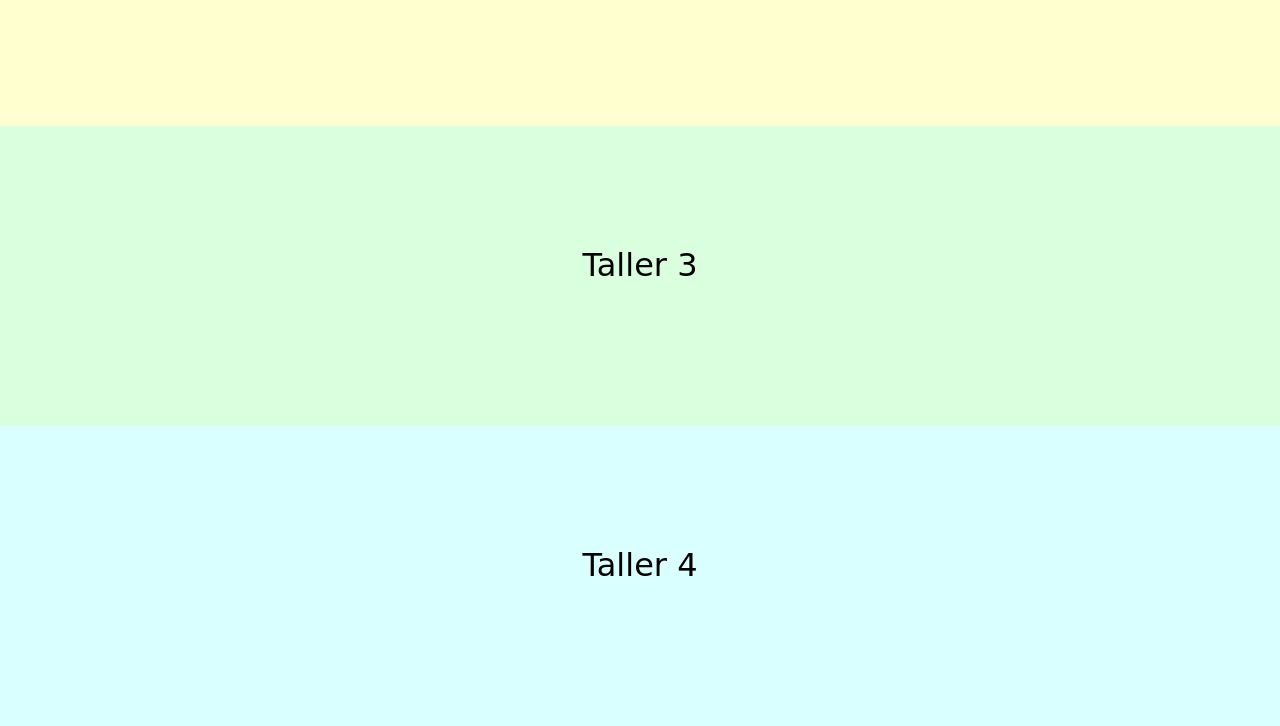
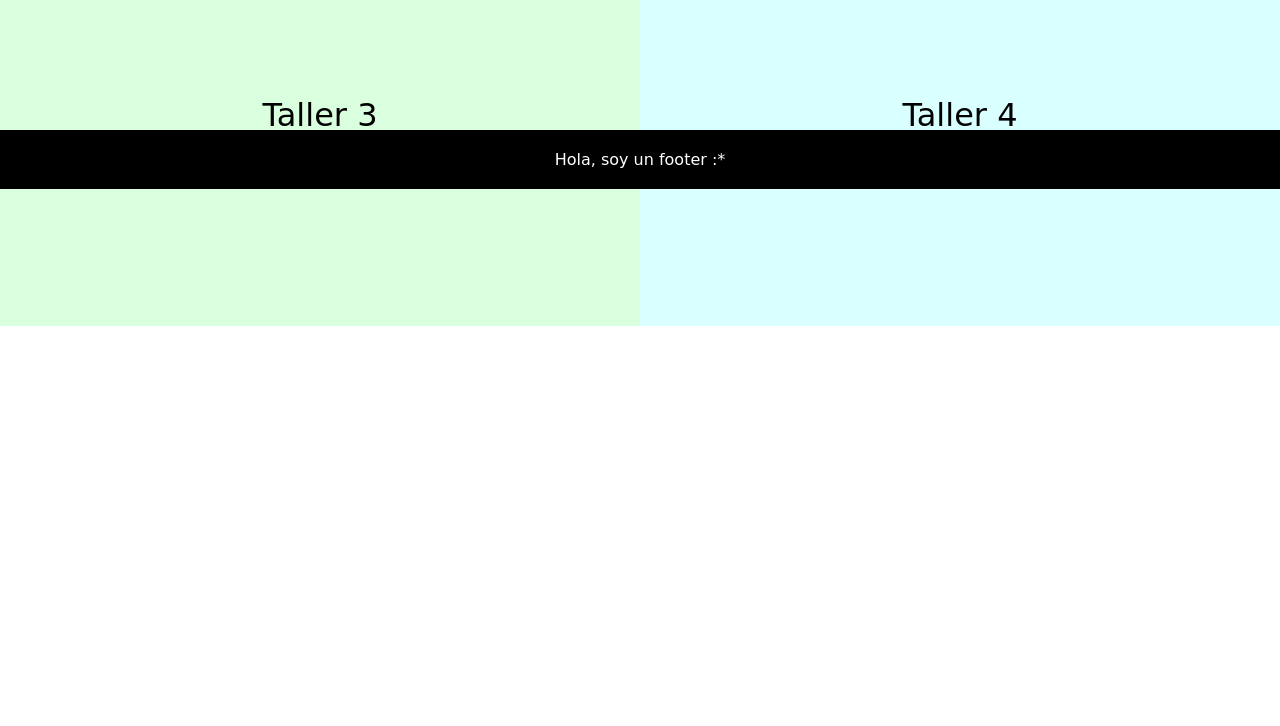
Before and after one commit to Marifelf5/platzi-curso-pactico-javascript, a plain HTML site: page index.html in a window 1280 px wide. Shown: the part 611-1337 px from the top of the page. After the commit the page ends 937 px from the top, so only its background shows below. Drawn offline with Linux system fonts and the light colour scheme.

Commit message:
modificacion de pantalla principal con flex

```diff
--- a/index.html
+++ b/index.html
@@ -13,7 +13,7 @@
     <h1>Talleres del Curso Practico de JavaScript</h1>
     <p>Estos retos fueron desarrollados por SoyMarifel</p>
     </header>
-        <section class="menu">
+        <section class="container">
              <div class="section1">
                 <a href="./figura.html" target="_blank">Taller 1</a>
             </div>
@@ -27,6 +27,9 @@
                <a href="./salario.html" target="_blank">Taller 4</a>
             </div>
         </section>
+        <footer>
+           <p>Hola, soy un footer :*</p>
+        </footer>
     </div>
 </body>
 </html>
--- a/mainstyle.css
+++ b/mainstyle.css
@@ -11,7 +11,10 @@ html{
 header{
     background-color: black;
     color:white;
+    width: 100%;
 }
+
+
 
  h1 ,p{
     padding: 20px 20px;
@@ -46,3 +49,30 @@ a{
     font-family: 'Balsamiq Sans', cursive;
     cursor: pointer;
 }
+
+footer{
+    background-color: black;
+    color:white;
+    width: 100%;
+    bottom:0;
+    position: fixed;
+    left: 0;
+}
+
+
+
+
+@media (min-width: 900px) {
+ .container{
+  display: flex;
+  flex-wrap: wrap;
+
+}
+
+.section1, .section2, .section3, .section4{
+  width: 50%;
+  height: 400px;
+  padding:170px;
+}
+
+}
```
